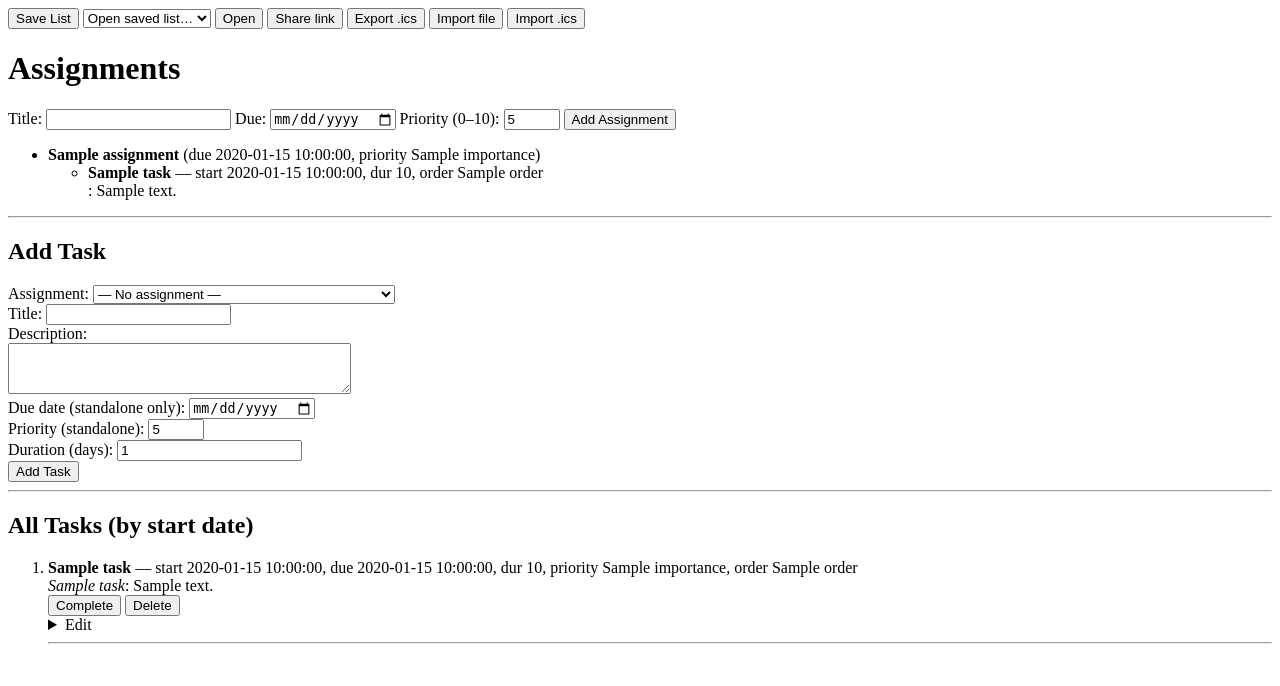
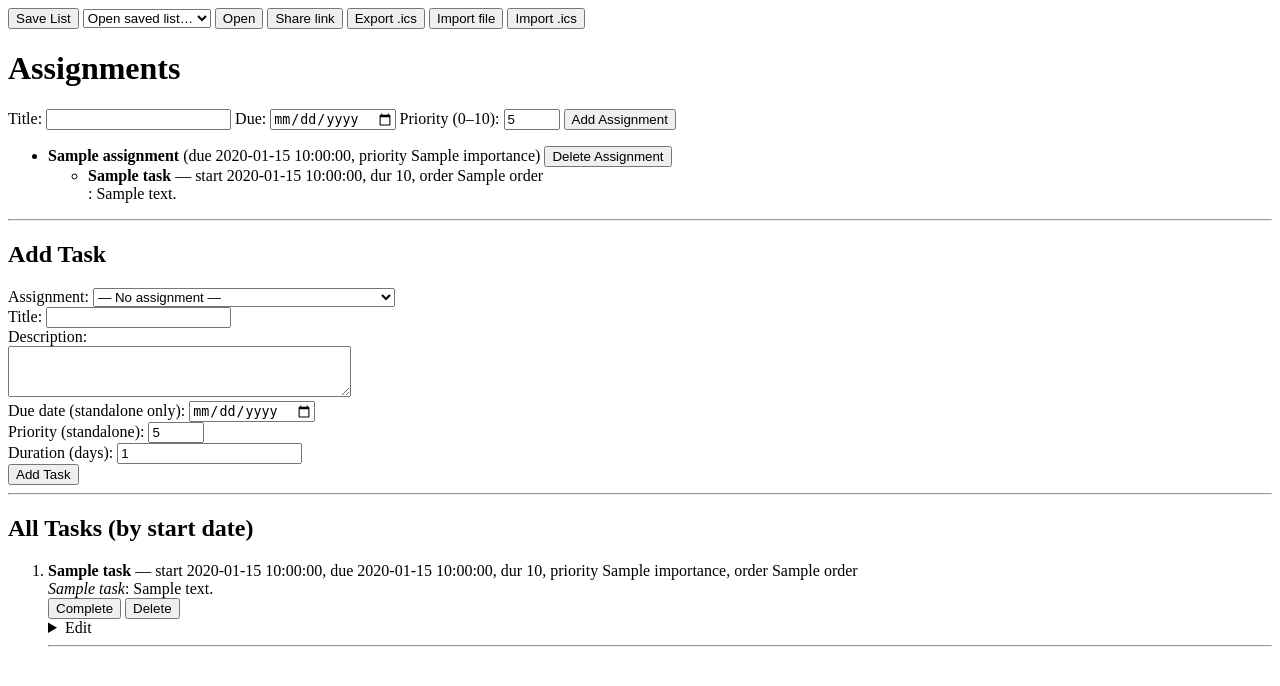
Before and after one commit to corbettbw/Eisenhower-Matrix-2, a Flask app: template templates/index.html in a window 1280 px wide. Shown: the top 686 px of the page. Run offline with Flask 3, Linux system fonts and the light colour scheme; the template is opened without the code that fills it: most values are stand-ins (such as "Sample title", 1, 10 or a date in 2020).

Commit message:
adding a delete assignment button

```diff
--- a/app.py
+++ b/app.py
@@ -4,6 +4,13 @@ from services import schedule_tasks
 from flask import jsonify
 
 app = Flask(__name__)
+
+@app.post("/assignments/<int:aid>/delete")
+def delete_assignment(aid):
+    # remove the assignment (and all its tasks with it)
+    global ASSIGNMENTS
+    ASSIGNMENTS = [a for a in ASSIGNMENTS if a.get("id") != aid]
+    return redirect(url_for("index"))
 
 @app.get("/api/state")
 def get_state():
--- a/templates/index.html
+++ b/templates/index.html
@@ -33,6 +33,12 @@
       {% for a in assignments %}
         <li>
           <strong>{{ a.title }}</strong> (due {{ a.due_date }}, priority {{ a.importance }}) <!-- ⬅️ CHANGED -->
+          <!-- Delete Assignment -->
+          <form action="{{ url_for('delete_assignment', aid=a.id) }}" method="post"
+                style="display:inline" onsubmit="return confirm('Delete this assignment and its tasks?');">
+            <button type="submit">Delete Assignment</button>
+          </form>
+
           {% if a.tasks %}
             <ul>
               {% for t in a.tasks %}
```
